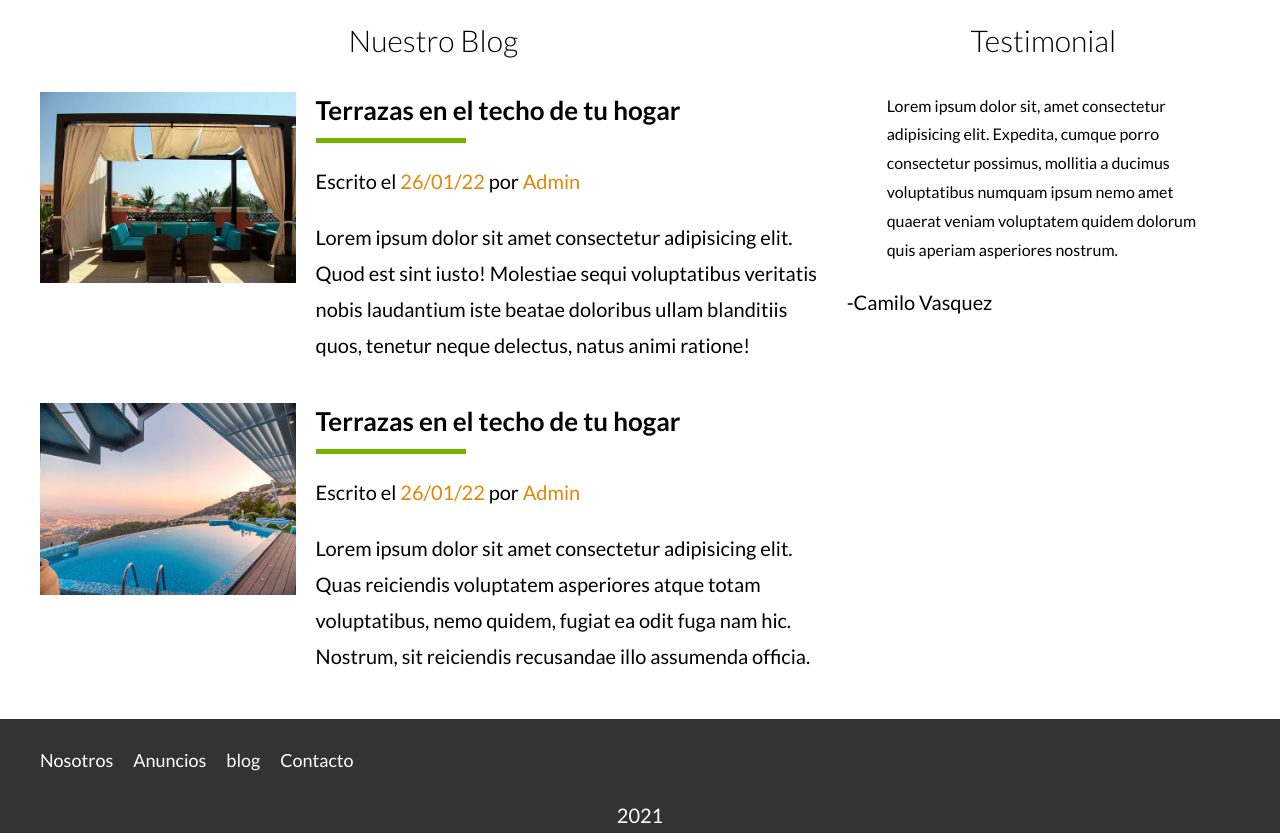
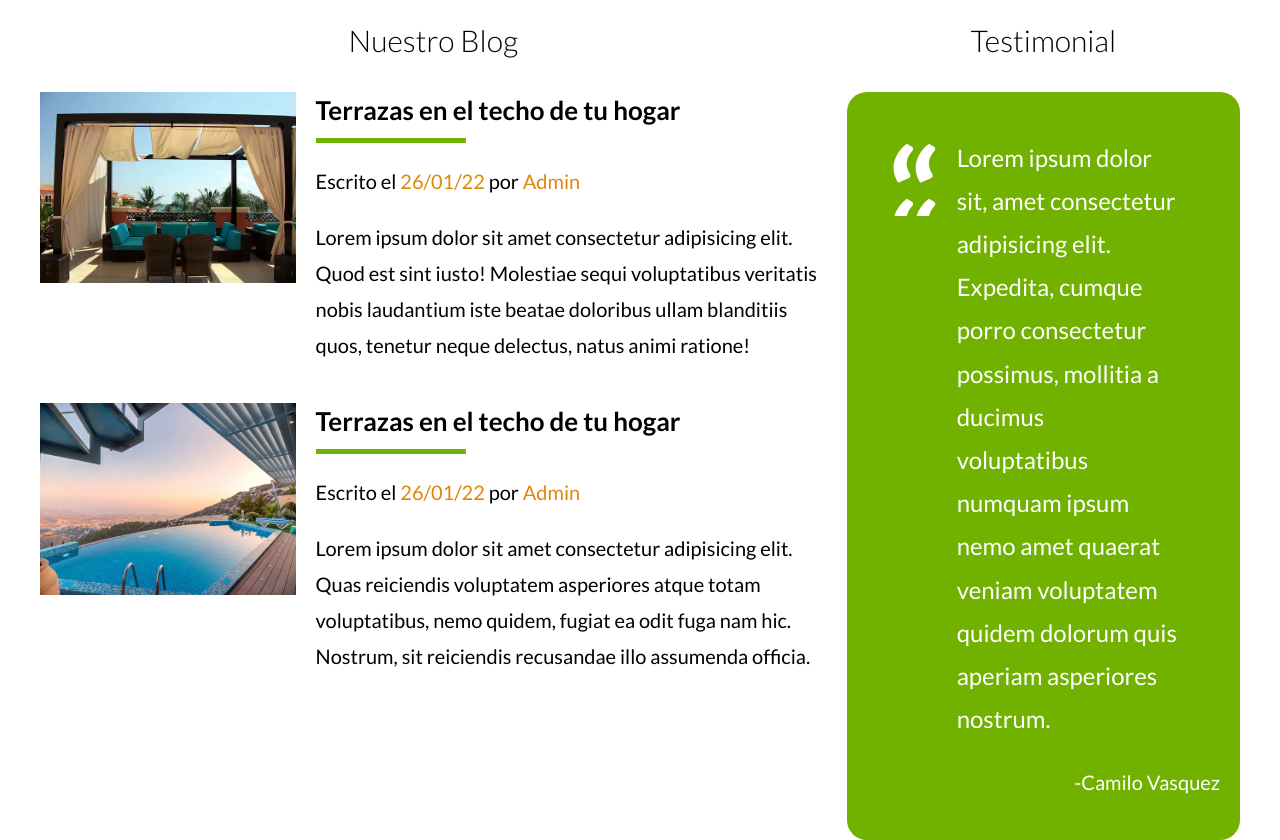
Before and after one commit to favt12/bienes, a website: page index.html in a window 1280 px wide. Shown: the part 2620-3460 px from the top of the page. Drawn offline with Linux system fonts and the light colour scheme; files whose address does not match are found by name.

Commit message:
culminando algunos detalles en el Archivo Blog|Testimoniales

```diff
--- a/src/scss/layout/_footer.scss
+++ b/src/scss/layout/_footer.scss
@@ -1,5 +1,7 @@
 .footer {
+    padding: calc($separacion/2);
     background-color: $grisOscuro;
+    margin-bottom: 0;
     .contenedor-footer {
         padding-top: calc($separacion/2);
 
--- a/src/scss/layout/_testimoniales.scss
+++ b/src/scss/layout/_testimoniales.scss
@@ -0,0 +1,26 @@
+.testimonial {
+    background-color: $verde;
+    font-size: 2.4rem;
+    padding: 2rem;
+    color: $blanco;
+    border-radius: 2rem;
+
+    blockquote {
+        padding-left: 5rem;
+        position: relative;
+        &::before {
+            content: '';
+            background-image: url(../img/comilla.svg);
+            background-repeat: center center;
+            width: 6rem;
+            height: 8rem;
+            display: block;
+            position: absolute;
+            left: -2rem;
+        }
+    }
+    p{
+        text-align: right;
+        color: $blanco;
+    }
+}
```
Also changed, not shown: build/css/app.css.
